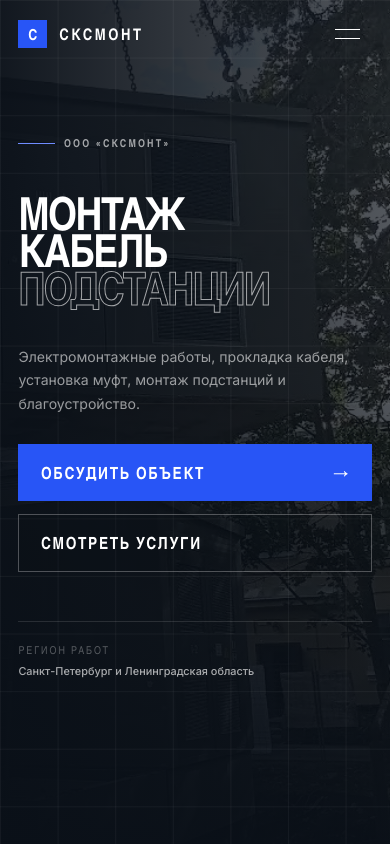
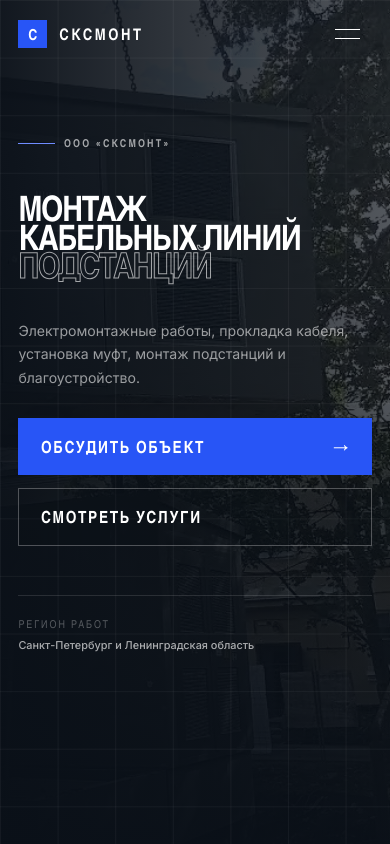
Before and after one commit to xxinxl/scsmont-electromontazh, a React (Vite) app: page / in a window 390 px wide. Shown: the top 844 px of the page. Built offline with nearby package versions, Linux system fonts and the light colour scheme; the HTML template or start-up script is replaced by a standard one; a web font is replaced by a local one.

Commit message:
Update SCSMont hero heading

```diff
--- a/src/App.tsx
+++ b/src/App.tsx
@@ -177,7 +177,11 @@ function Hero() {
         <div className="hero__eyebrow reveal reveal--one">
           <span /> ООО «СКСМонт»
         </div>
-        <h1 className="hero__title reveal reveal--two">Монтаж<br />Кабель<br /><em>Подстанции</em></h1>
+        <h1 className="hero__title hero__title--long reveal reveal--two">
+          <span>Монтаж</span>
+          <span>кабельных линий</span>
+          <em>подстанций</em>
+        </h1>
         <div className="hero__bottom reveal reveal--three">
           <p>Электромонтажные работы, прокладка кабеля, установка муфт, монтаж подстанций и благоустройство.</p>
           <div className="hero__actions">
--- a/src/index.css
+++ b/src/index.css
@@ -391,6 +391,16 @@ header {
   -webkit-text-stroke: 1px rgba(255, 255, 255, 0.62);
 }
 
+.hero__title--long {
+  max-width: none;
+  font-size: clamp(4rem, 6.5vw, 7.5rem);
+}
+
+.hero__title--long span,
+.hero__title--long em {
+  display: block;
+}
+
 .hero__bottom {
   display: flex;
   max-width: 66rem;
@@ -1455,6 +1465,10 @@ header {
     line-height: 0.82;
   }
 
+  .hero__title--long {
+    font-size: clamp(2.15rem, 9.4vw, 3.2rem);
+  }
+
   .hero__bottom {
     margin-top: 2.5rem;
   }
@@ -1643,6 +1657,10 @@ header {
 @media (max-width: 390px) {
   .hero__title {
     font-size: clamp(2.25rem, 11.7vw, 2.9rem);
+  }
+
+  .hero__title--long {
+    font-size: clamp(2rem, 9vw, 2.75rem);
   }
 
   .section-heading h2 {
```
